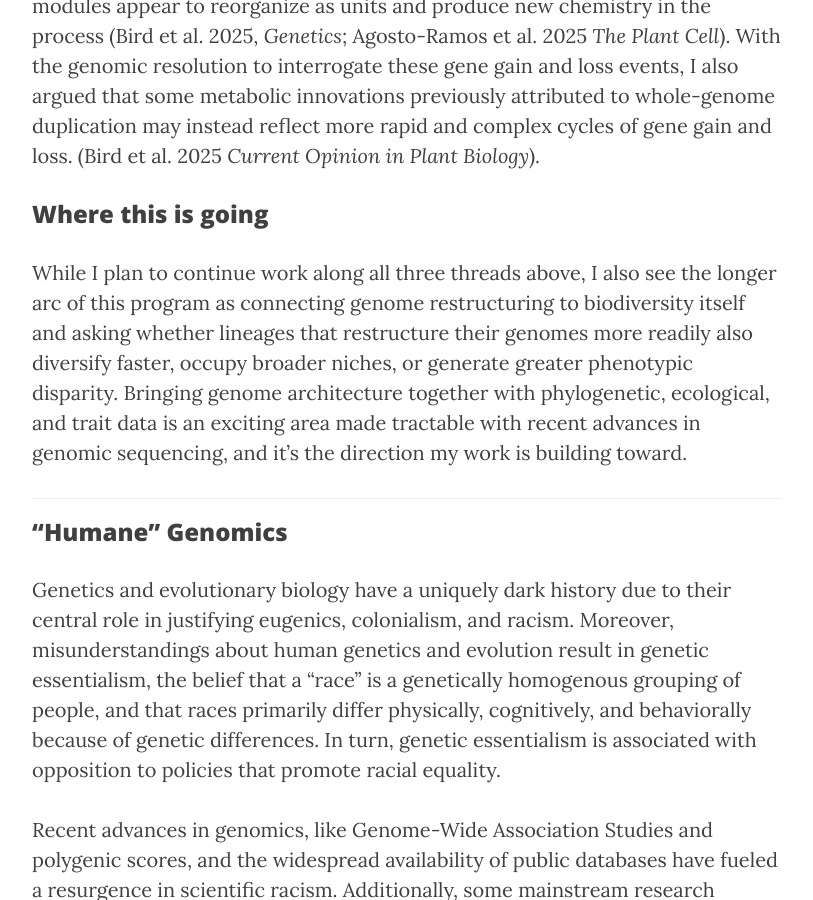
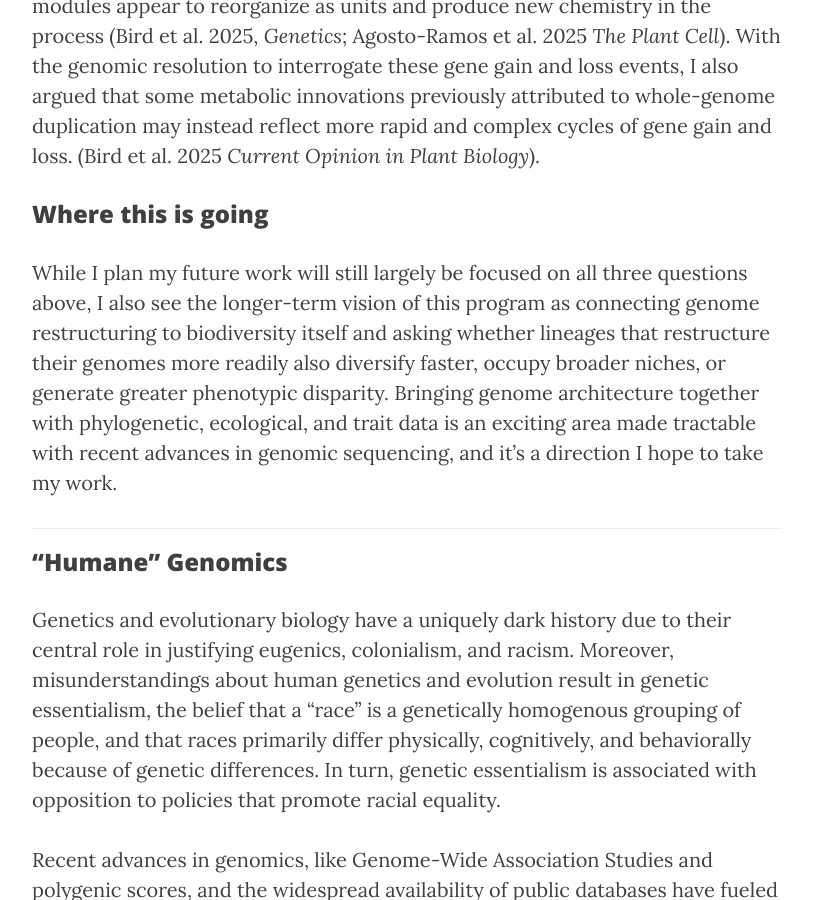
Before and after one commit to KevinABird/KevinABird.github.io, a Jekyll site: the page built from 3_research.md, in a window 1280 px wide and 900 px high, scrolled down 3071 px. Shown: the whole window, without its empty margins (233-1046 px from the left). Built offline with Jekyll 4.4.1, drawn with Linux system fonts in a browser that asks for light colours; nearby versions of some CDN libraries.

Commit message:
Update 3_research.md

```diff
--- a/3_research.md
+++ b/3_research.md
@@ -41,7 +41,7 @@ Genomes aren't loose collections of independent genes, they're coevolved systems
 Ultimately, I want to know when system-level genomic change translates into new functions, new phenotypes, and new ecological possibilities. Metabolic pathways are an exceptionally clean model to study this, because their chemistry can be read almost directly from their genes. My work has focused on clarifying our understanding of the molecular changes that underlie metabolic innovation. In comparative work on the glucosinolate pathway, the compounds responsible for the pungent chemistry behind mustard, wasabi, and horseradish, across the Brassicales I found cases of novel chemotypes across species that arose not from gene-by-gene tinkering, but from rapid coordinated gain and loss of many genes across the pathway at once. In these cases, coevolved modules appear to reorganize as units and produce new chemistry in the process (Bird et al. 2025, *Genetics*; Agosto-Ramos et al. 2025 *The Plant Cell*). With the genomic resolution to interrogate these gene gain and loss events, I also argued that some metabolic innovations previously attributed to whole-genome duplication may instead reflect more rapid and complex cycles of gene gain and loss. (Bird et al. 2025 *Current Opinion in Plant Biology*).
 
 ### Where this is going
-While I plan to continue work along all three threads above, I also see the longer arc of this program as connecting genome restructuring to biodiversity itself and asking whether lineages that restructure their genomes more readily also diversify faster, occupy broader niches, or generate greater phenotypic disparity. Bringing genome architecture together with phylogenetic, ecological, and trait data is an exciting area made tractable with recent advances in genomic sequencing, and it's the direction my work is building toward.
+While I plan my future work will still largely be focused on all three questions above, I also see the longer-term vision of this program as connecting genome restructuring to biodiversity itself and asking whether lineages that restructure their genomes more readily also diversify faster, occupy broader niches, or generate greater phenotypic disparity. Bringing genome architecture together with phylogenetic, ecological, and trait data is an exciting area made tractable with recent advances in genomic sequencing, and it's a direction I hope to take my work.
 
 ___
 
```
